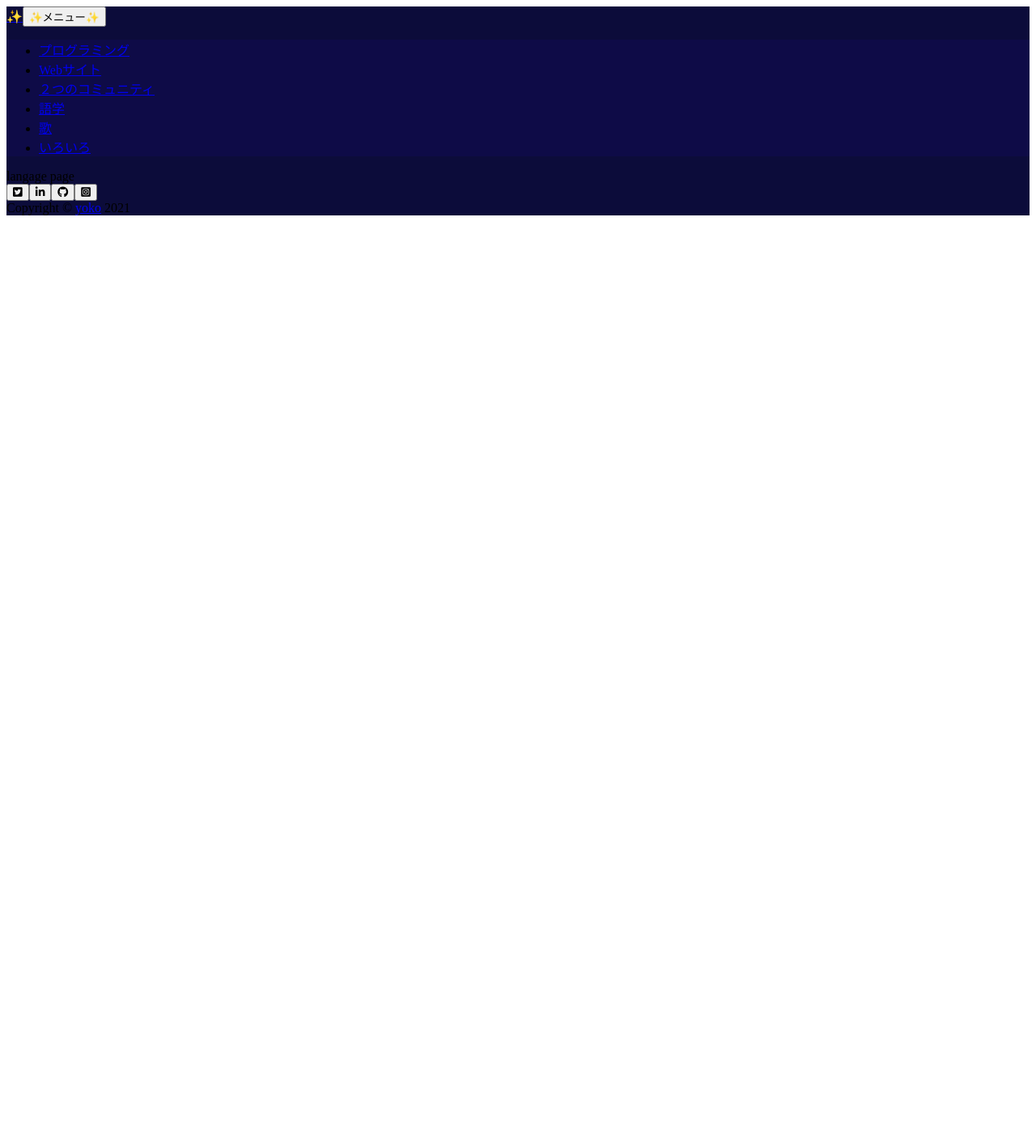
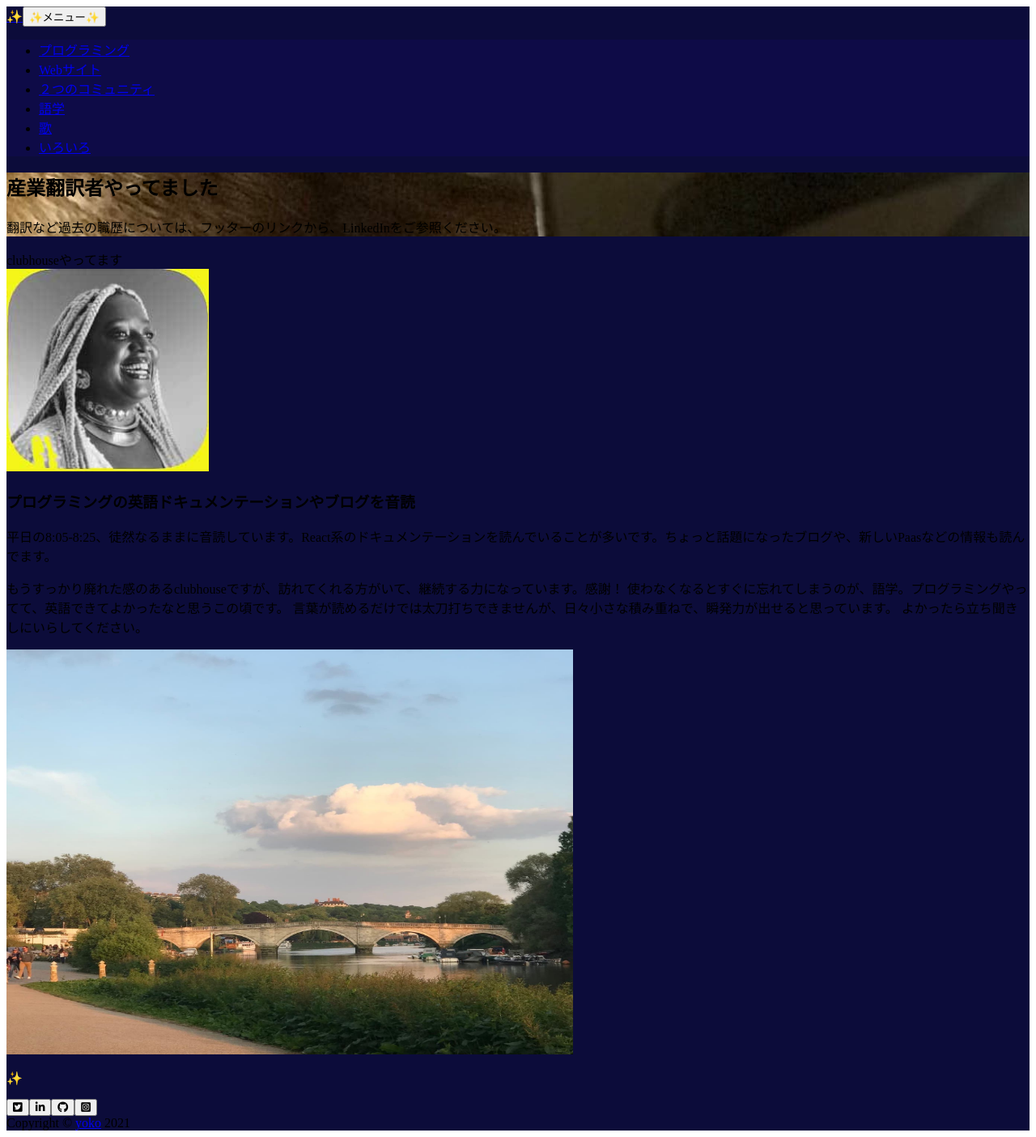
Before and after one commit to yoko-at-home/yoko-2021, a Next.js app: page /language in a window 1280 px wide. Shown: the whole page at 81% size. Before the commit the page ends 800 px from the top, so only its background shows below. Built offline with nearby package versions, Linux system fonts and the light colour scheme.

Commit message:
language更新

```diff
--- a/src/pages/language.js
+++ b/src/pages/language.js
@@ -1,7 +1,80 @@
+import Image from "next/image";
+
+import { ButtonYellow } from "../components/atom/Button";
+import { ImageShrink } from "../components/atom/ImageShrink";
+import { BannerLanding } from "../components/BannerLanding";
 import { Layout } from "../components/Layout";
 
 const language = () => {
-  return <Layout>langage page</Layout>;
+  return (
+    <Layout>
+      <BannerLanding
+        title='産業翻訳者やってました'
+        description='翻訳など過去の職歴については、フッターのリンクから、LinkedInをご参照ください。'
+      />
+      <div className='grid grid-cols-1 lg:grid-cols-2 gap-5'>
+        {/* <div className='absolute top-5 left-5 z-50' desc={"desc"} /> */}
+        <div className='flex flex-col lg:order-1 justify-center text-center'>
+          <div className='m-20'>
+            <ButtonYellow name={"clubhouseやってます"} />
+          </div>
+          <a
+            href='https://polepole.netlify.app'
+            target='_blank'
+            rel='noopener noreferrer'
+            className='inline-block mx-auto w-1/4 text-center rounded-full border-8 border-yellow-300 border-dotted'
+          >
+            <Image
+              className='bg-contain rounded-full border-8 border-yellow-300 border-dotted'
+              width={250}
+              height={250}
+              src={"/clubhouse.jpg"}
+              alt={"clubhouse"}
+              desc={"clubhouse"}
+            />
+          </a>
+        </div>
+
+        <div className='flex flex-col lg:order-2 justify-between text-center'>
+          <div className='p-5 lg:px-10'>
+            <h3 className='mb-5 text-lg md:text-2xl underline'>
+              プログラミングの英語ドキュメンテーションやブログを音読
+            </h3>
+            <p className='lg:w-min min-w-full text-sm lg:text-base text-left'>
+              平日の8:05-8:25、徒然なるままに音読しています。React系のドキュメンテーションを読んでいることが多いです。ちょっと話題になったブログや、新しいPaasなどの情報も読んでます。
+            </p>
+            <p className='lg:w-min min-w-full text-sm lg:text-base text-left'>
+              もうすっかり廃れた感のあるclubhouseですが、訪れてくれる方がいて、継続する力になっています。感謝！
+              使わなくなるとすぐに忘れてしまうのが、語学。プログラミングやってて、英語できてよかったなと思うこの頃です。
+              言葉が読めるだけでは太刀打ちできませんが、日々小さな積み重ねで、瞬発力が出せると思っています。
+              よかったら立ち聞きしにいらしてください。
+            </p>
+          </div>
+        </div>
+        {/* <div className='mt-5 text-center'>
+          <span className='inline-block items-center py-1.5 px-3 text-xs font-medium leading-none text-center text-white uppercase bg-yellow-400 rounded-full'>
+            Richmond, Surrey UK
+          </span>
+        </div> */}
+        <div className='text-center'>
+          <ImageShrink
+            width={700}
+            height={500}
+            src={"/richmond.jpg"}
+            alt={"richmond, uk"}
+            desc={"richmond, uk"}
+          />
+        </div>
+          <div className='mt-5 text-center'>
+            <p>
+              <span role='img' aria-label='sparkles'>
+                ✨
+              </span>
+            </p>
+          </div>
+      </div>
+    </Layout>
+  );
 };
 
 export default language;
```
Also changed, not shown: public/clubhouse.jpg (added), public/richmond.jpg (added).
